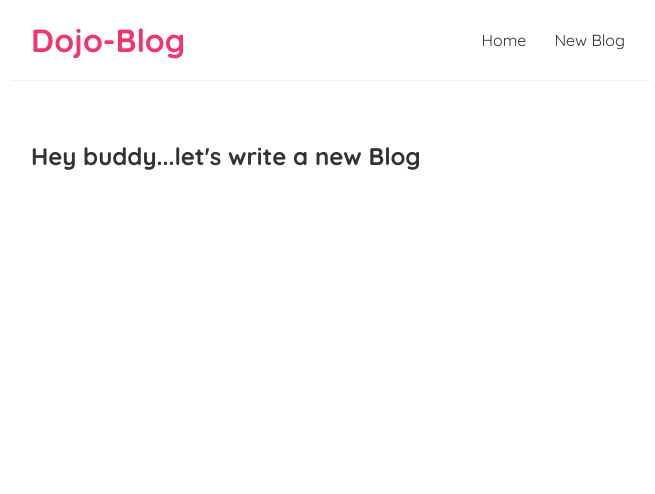
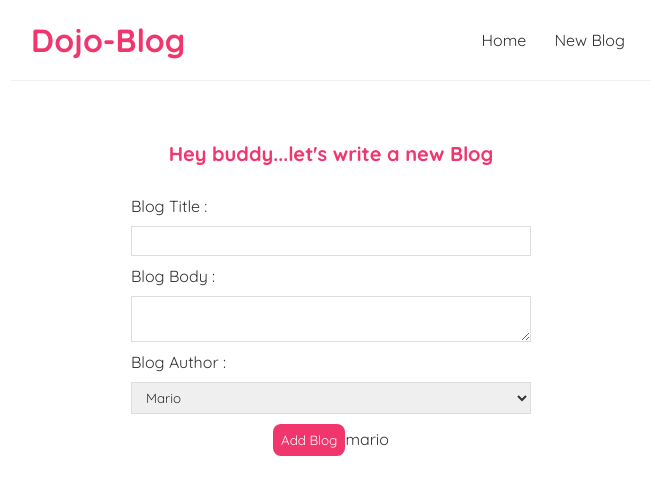
Before and after one commit to ritesh-jadhav/React-modern-blogging-site, a React (Create React App) app: page /create in a window 1280 px wide. Shown: the top 494 px of the page, without its empty margins (309-964 px from the left). Built offline with nearby package versions, Linux system fonts and the light colour scheme.

Commit message:
Adding delete functionality to the blog

```diff
--- a/src/BlogDetails.js
+++ b/src/BlogDetails.js
@@ -1,11 +1,33 @@
-import { useParams } from "react-router";
+import { useHistory, useParams } from "react-router-dom";
+import useFetch from "./useFetch";
 
 const BlogDetails = () => {
+
     const { id } = useParams();
+    const { data : blog, error, isPending } = useFetch('http://localhost:8000/blogs/' + id);
+    const history= useHistory();
+    const handleClick = () =>{
+        fetch('http://localhost:8000/blogs/' +blog.id,{
+            method : "DELETE"
 
+        })
+        .then(()=>{
+            history.push('/')
+        })
+        ;
+    }
     return (
         <div className="blog-details">
-            <h2>Blog Details - { id }</h2>
+            {isPending && <div>Loading....</div>}
+            {error && <div>{ error }</div>}
+            {blog && (
+                <article>
+                    <h2>{ blog.title }</h2>
+                    <p>Written By :- { blog.author } </p>
+                    <div>{ blog.body}</div>
+                    <button onClick={handleClick}>Delete</button>
+                </article>
+            )}
         </div>
      );
 }
--- a/src/Create.js
+++ b/src/Create.js
@@ -1,8 +1,59 @@
+import { useState } from "react";
+import { useHistory } from 'react-router-dom';
+
 const Create = () => {
+    const [title,setTitle] = useState('');
+    const[body,setBody] = useState('');
+    const[author,setAuthor] = useState('mario');
+    const[isPending,setIsPending]=useState(false);
+    const history = useHistory();
+    const handleSubmit = (e) => {
+        e.preventDefault();
+        const blog= {title,body,author};
 
+        fetch('http://localhost:8000/blogs', {
+            method: 'POST',
+            headers : { "Content-Type" : "application/json" },
+            body : JSON.stringify(blog)
+        })
+        .then(() => {
+            console.log('new blog added');
+            setIsPending(false);
+
+          //  history.go(-1);
+            history.push('/');
+        })
+    }
     return (
         <div className="create">
             <h2>Hey buddy...let's write a new Blog</h2>
+            <form onSubmit={handleSubmit}>
+                <label>Blog Title :</label>
+                <input
+                    type="text"
+                    required
+                    value={title}
+                    onChange={(e)=>setTitle(e.target.value)}
+                />
+                <label>Blog Body :</label>
+                <textarea required
+                    value={body}
+                    onChange={(e)=>setBody(e.target.value)}
+                >
+
+                </textarea>
+                <label>Blog Author :</label>
+                <select
+                    value={author}
+                    onChange={(e)=> setAuthor(e.target.value)}
+                >
+                    <option value="mario">Mario</option>
+                    <option value="yoshi">Yoshi</option>
+                </select>
+                {!isPending && <button>Add Blog</button>}
+                { isPending && <button disabled >Adding Blog...</button>}
+                {author}
+            </form>
         </div>
      );
 }
--- a/src/index.css
+++ b/src/index.css
@@ -48,3 +48,56 @@
   color: #f1356d;
   margin-bottom: 8px;
 }
+.blog-preview a{
+  text-decoration: none;
+}
+
+/* blog details page */
+.blog-details h2 {
+  font-size: 20px;
+  color: #f1356d;
+  margin-bottom: 10px;
+}
+.blog-details div {
+  margin: 20px 0;
+}
+.blog-details button {
+  background: #f1356d;
+  color: #fff;
+  border: 0;
+  padding: 8px;
+  border-radius: 8px;
+  cursor: pointer;
+}
+
+/* create new blog form */
+.create {
+  max-width: 400px;
+  margin: 0 auto;
+  text-align: center;
+}
+.create label {
+  text-align: left;
+  display: block;
+}
+.create h2 {
+  font-size: 20px;
+  color: #f1356d;
+  margin-bottom: 30px;
+}
+.create input, .create textarea, .create select {
+  width: 100%;
+  padding: 6px 10px;
+  margin: 10px 0;
+  border: 1px solid #ddd;
+  box-sizing: border-box;
+  display: block;
+}
+.create button {
+  background: #f1356d;
+  color: #fff;
+  border: 0;
+  padding: 8px;
+  border-radius: 8px;
+  cursor: pointer;
+}
```
Also changed, not shown: data/db.json (+7 -7 lines).
